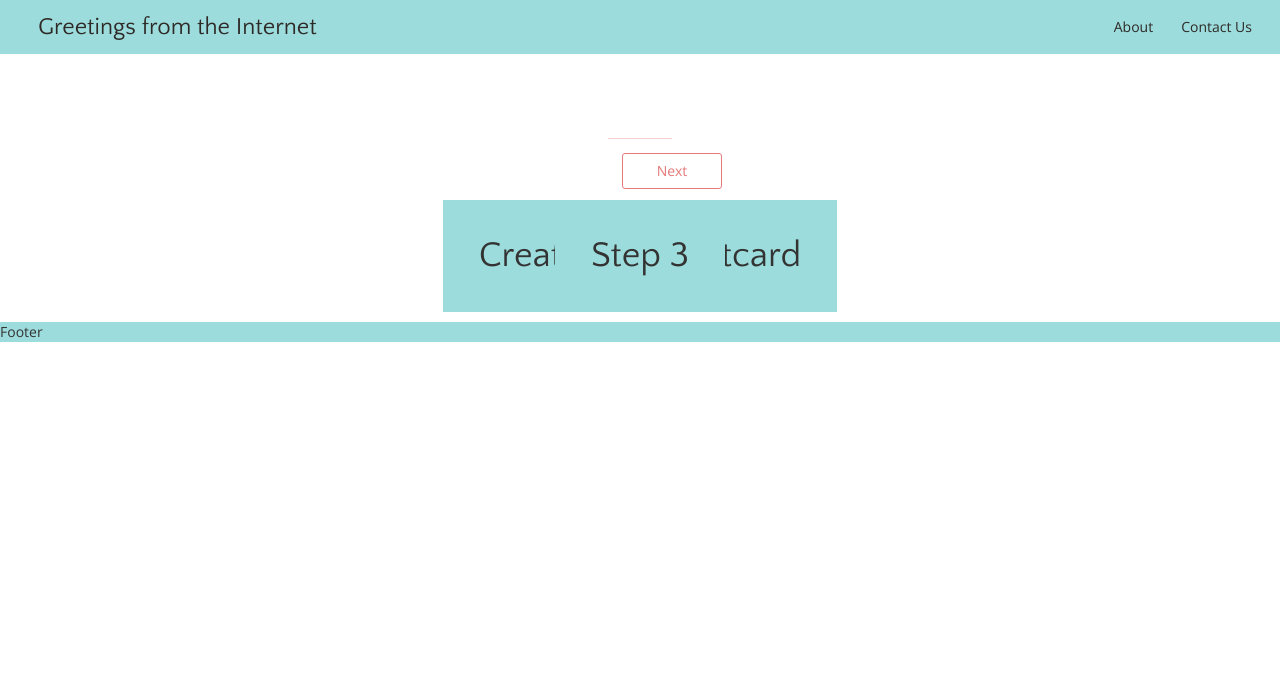
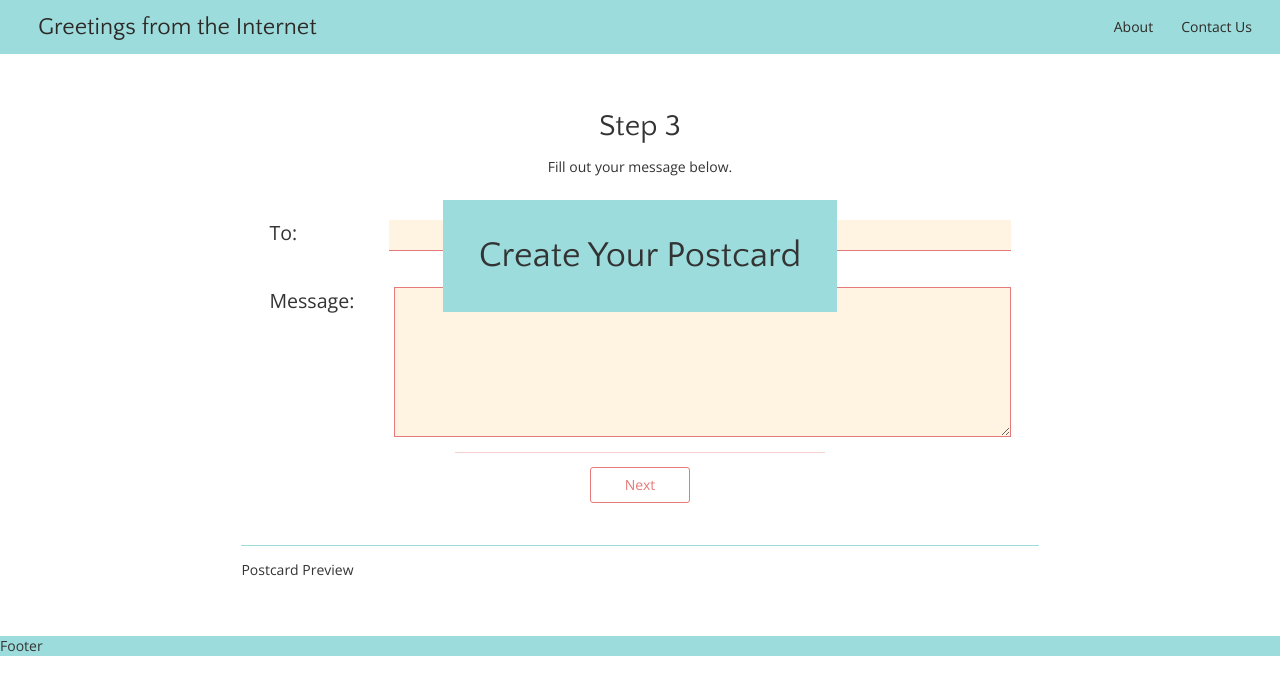
Before and after one commit to annapanana/gfti_v3, a React app: page /step-3 in a window 1280 px wide. Built offline with nearby package versions, Linux system fonts and the light colour scheme; what flux would draw is missing.

Commit message:
user can save message

```diff
--- a/src/js/components/pages/Home.js
+++ b/src/js/components/pages/Home.js
@@ -8,6 +8,7 @@
 import Step1 from "components/steps/Step1"
 import Step2 from "components/steps/Step2"
 import Step3 from "components/steps/Step3"
+import Step4 from "components/steps/Step4"
 import * as ResourceActions from "actions/ResourceActions"
 import ResourceStore from "stores/ResourceStore"
 
@@ -85,6 +86,7 @@
               />
           }/>
           <Route path="/step-3" component={Step3}/>
+          <Route path="/step-4" component={Step4}/>
           <Route path="/" component={Step0}/>
         </Switch>
       </div>
--- a/src/js/components/steps/Step3.js
+++ b/src/js/components/steps/Step3.js
@@ -1,6 +1,6 @@
 import React from "react";
-import ProgressButton from "./ProgressButton";
 import Postcard from "shared/postcards/Postcard";
+import Message from "./step_3_states/Message";
 
 export default class Step3 extends React.Component {
   constructor(props) {
@@ -9,9 +9,10 @@
 
   render() {
     return (
-      <div class="home-wrap">
-        <h1>Step 3</h1>
-        <ProgressButton to={"/"} text={"Next"}/>
+      <div class="step-3-wrap embedded-panel">
+        <h2 class="text-center">Step 3</h2>
+        <p class="description-text text-center">Fill out your message below.</p>
+        <Message />
         <Postcard />
       </div>
     );
--- /dev/null
+++ b/src/js/components/steps/Step4.js
@@ -0,0 +1,16 @@
+import React from "react";
+import ProgressButton from "./ProgressButton";
+import Postcard from "shared/postcards/Postcard";
+
+export default class Step4 extends React.Component {
+  render() {
+    return (
+      <div class="step-4-wrap embedded-panel">
+        <h2 class="text-center">Design</h2>
+        <p class="text-center description-text">Customize your design by adjusting the image, adding a border, header text and stickers.</p>
+        <ProgressButton to={"/step-1"} text={"Start"}/>
+        <Postcard />
+      </div>
+    )
+  }
+}
--- a/src/js/components/steps/step_3_states/Message.js
+++ b/src/js/components/steps/step_3_states/Message.js
@@ -1,9 +1,54 @@
 import React from "react";
+import ProgressButton from "../ProgressButton";
+import * as PostcardActions from "actions/PostcardActions";
 
 export default class Message extends React.Component {
+  constructor() {
+    super();
+    this.saveMessage = this.saveMessage.bind(this);
+
+    this.state = {
+      to: "",
+      message: "",
+      from: ""
+    }
+  }
+
+  onChangeHandler(field, e) {
+    const state = this.state;
+    state[field] = e.target.value;
+    this.setState(state);
+  }
+
+  saveMessage() {
+    PostcardActions.updatePostcardData({
+      pc_back: this.state
+    })
+  }
+
   render() {
+    const {to, message, from} = this.state;
     return (
-      <div>Message</div>
+      <div class="message-wrap">
+        <form action="/action_page.php" id="usrform">
+          <div class="input-row">
+            <div class="form-group">
+              <label for="to">To:</label>
+              <input id="to" type="text" onChange={this.onChangeHandler.bind(this, "to")} value={to}/>
+            </div>
+            <div class="form-group">
+              <label for="from">From:</label>
+              <input id="from" type="text" onChange={this.onChangeHandler.bind(this, "from")} value={from}/>
+            </div>
+          </div>
+          <div class="form-group message">
+            <label for="message">Message:</label>
+            <textarea name="message" form="usrform" onChange={this.onChangeHandler.bind(this, "message")} value={message}>
+            </textarea>
+          </div>
+        </form>
+        <ProgressButton to={"/step-4"} text={"Next"} saveAction={this.saveMessage.bind(this)}/>
+      </div>
     )
   }
 }
--- a/src/sass/app.sass
+++ b/src/sass/app.sass
@@ -8,3 +8,4 @@
 
 @import components/steps/step1
 @import components/steps/step2
+@import components/steps/step3
--- /dev/null
+++ b/src/sass/components/steps/step3.sass
@@ -0,0 +1,22 @@
+
+div.step-3-wrap
+  div.message-wrap
+    padding: 2em
+    form
+      div.input-row
+        +flex-row
+        justify-content: space-between
+      input
+        margin: 0 0 0 1em
+      div.form-group.message
+        margin-top: 1em
+        align-items: flex-start
+        height: 100%
+        textarea
+          margin-left: 2em
+          min-width: 300px
+          min-height: 150px
+          background-color: $tertiary-light
+          border-color: $secondary
+          width: 100%
+          height: 100%
```
